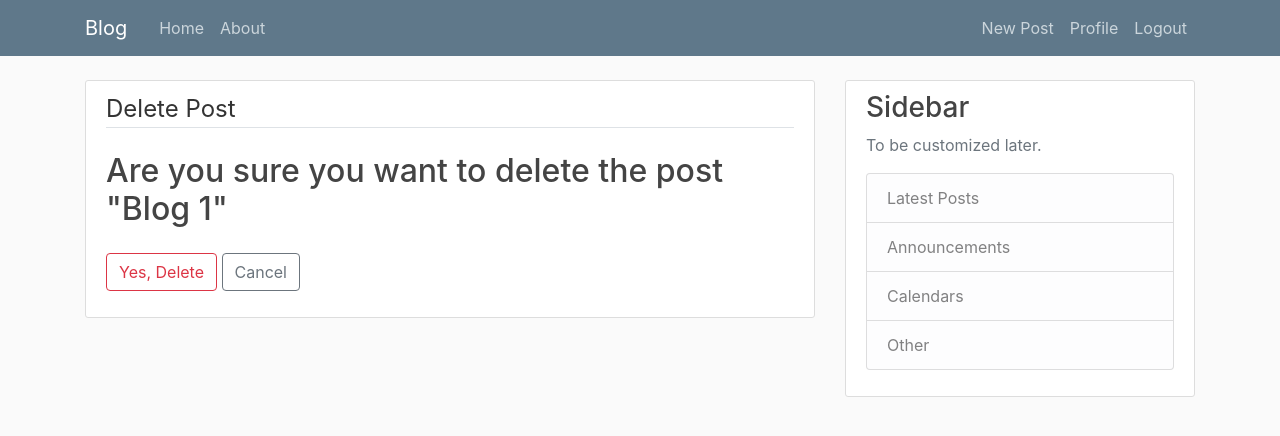
After one commit to Sicret89/django_blog, a Django app: page /post/1/delete/ in a window 1280 px wide. The commit adds this page. Shown: the top 436 px of the page. Run offline with Django 3.2, Linux system fonts and the light colour scheme; a user stored in the database is signed in; data comes from the database, SQL or seed files in the repository; both versions use the stored data as it was after the commit; some libraries are stand-ins or nearby versions.

Commit message:
Update and Delete posts

```diff
--- a/django_blog/blog/templates/blog/base.html
+++ b/django_blog/blog/templates/blog/base.html
@@ -32,6 +32,7 @@
               <!-- Navbar Right Side -->
               <div class="navbar-nav">
                 {% if user.is_authenticated %}
+                  <a class="nav-item nav-link" href="{% url 'post-create' %}">New Post</a>
                   <a class="nav-item nav-link" href="{% url 'profile' %}">Profile</a>
                   <a class="nav-item nav-link" href="{% url 'logout' %}">Logout</a>
                 {% else %}
--- /dev/null
+++ b/django_blog/blog/templates/blog/post_confirm_delete.html
@@ -0,0 +1,16 @@
+{% extends "blog/base.html" %}
+{% block content %}
+    <div class="content-section">
+        <form method="POST">
+            {% csrf_token %}
+            <fieldset class="form-group">
+                <legend class="border-bottom mb-4">Delete Post</legend>
+                <h2>Are you sure you want to delete the post "{{ object.title }}"</h2>
+            </fieldset>
+            <div class="form-group">
+                <button class="btn btn-outline-danger" type="submit">Yes, Delete</button>
+                <a class="btn btn-outline-secondary" href="{% url 'post-detail' object.id %}">Cancel</a>
+            </div>
+        </form>
+    </div>
+{% endblock content %}
--- a/django_blog/blog/templates/blog/post_detail.html
+++ b/django_blog/blog/templates/blog/post_detail.html
@@ -6,6 +6,12 @@
         <div class="article-metadata">
             <a class="mr-2" href="#">{{ object.author }}</a>
             <small class="text-muted">{{ object.date_posted|date:"d F, Y" }}</small>
+            {% if object.author == user %}
+                <div>
+                    <a class="btn btn-secondary btn-sm mt-1 mb-1" href="{% url 'post-update' object.id %}">Update</a>
+                    <a class="btn btn-danger btn-sm mt-1 mb-1" href="{% url 'post-delete' object.id %}">Delete</a>
+                </div>
+            {% endif %}
         </div>
         <h2 class="article-title">{{ object.title }}</h2>
         <p class="article-content">{{ object.content }}</p>
--- a/django_blog/blog/urls.py
+++ b/django_blog/blog/urls.py
@@ -1,5 +1,5 @@
 from django.urls import path
-from .views import PostListView, PostDetailView, PostCreateView
+from .views import PostListView, PostDetailView, PostCreateView, PostUpdateView, PostDeleteView
 from . import views
 
 
@@ -7,5 +7,7 @@ urlpatterns = [
     path('', PostListView.as_view(), name='blog-home'),
     path('post/<int:pk>/', PostDetailView.as_view(), name='post-detail'),
     path('post/new/', PostCreateView.as_view(), name='post-create'),
+    path('post/<int:pk>/update/', PostUpdateView.as_view(), name='post-update'),
+    path('post/<int:pk>/delete/', PostDeleteView.as_view(), name='post-delete'),
     path('about/', views.about, name='blog-about'),
 ]
--- a/django_blog/blog/views.py
+++ b/django_blog/blog/views.py
@@ -1,6 +1,8 @@
 from django.shortcuts import render
-from django.contrib.auth.mixins import LoginRequiredMixin
-from django.views.generic import ListView, DetailView, CreateView
+from django.contrib.auth.mixins import LoginRequiredMixin, UserPassesTestMixin
+from django.views.generic import ListView, DetailView, CreateView, UpdateView, DeleteView
+from django.views.generic.edit import DeleteView
+# from django.contrib import messages
 from .models import Post
 
 
@@ -27,6 +29,31 @@ class PostCreateView(LoginRequiredMixin, CreateView):
         form.instance.author = self.request.user
         return super().form_valid(form)
 
+class PostUpdateView(LoginRequiredMixin, UserPassesTestMixin, UpdateView):
+    model = Post
+    fields = ['title', 'content']
+
+    def form_valid(self, form):
+        form.instance.author = self.request.user
+        return super().form_valid(form)
+
+    def test_func(self):
+        post = self.get_object()
+        if self.request.user == post.author:
+            return True
+        else:
+            return False
+
+class PostDeleteView(LoginRequiredMixin, UserPassesTestMixin, DeleteView):
+    model = Post
+    success_url = '/'
+
+    def test_func(self):
+        post = self.get_object()
+        if self.request.user == post.author:
+            return True
+        else:
+            return False
 
 def about(request):
     return render(request, 'blog/about.html', {'title': 'About'})
```
Also changed, not shown: django_blog/db.sqlite3.
